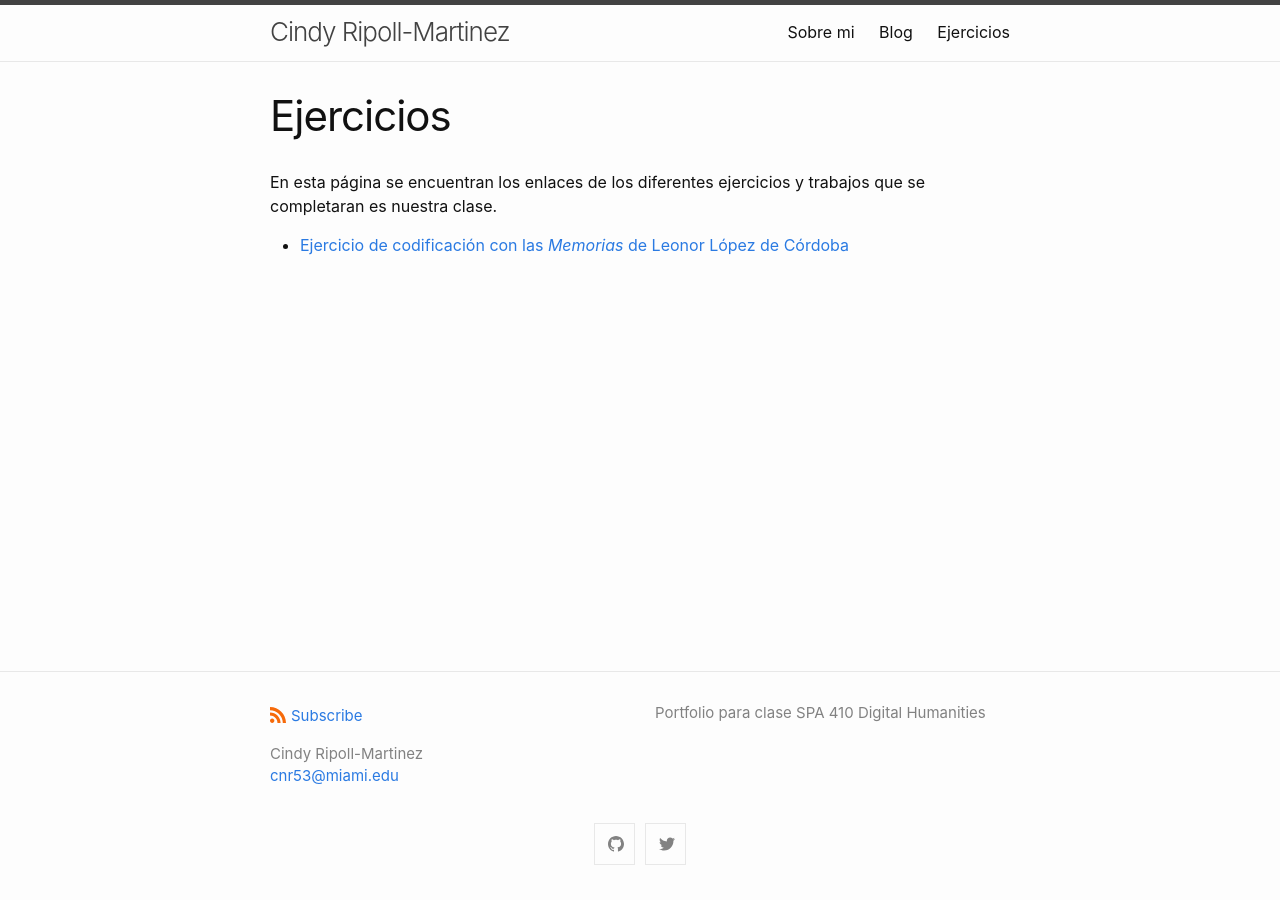
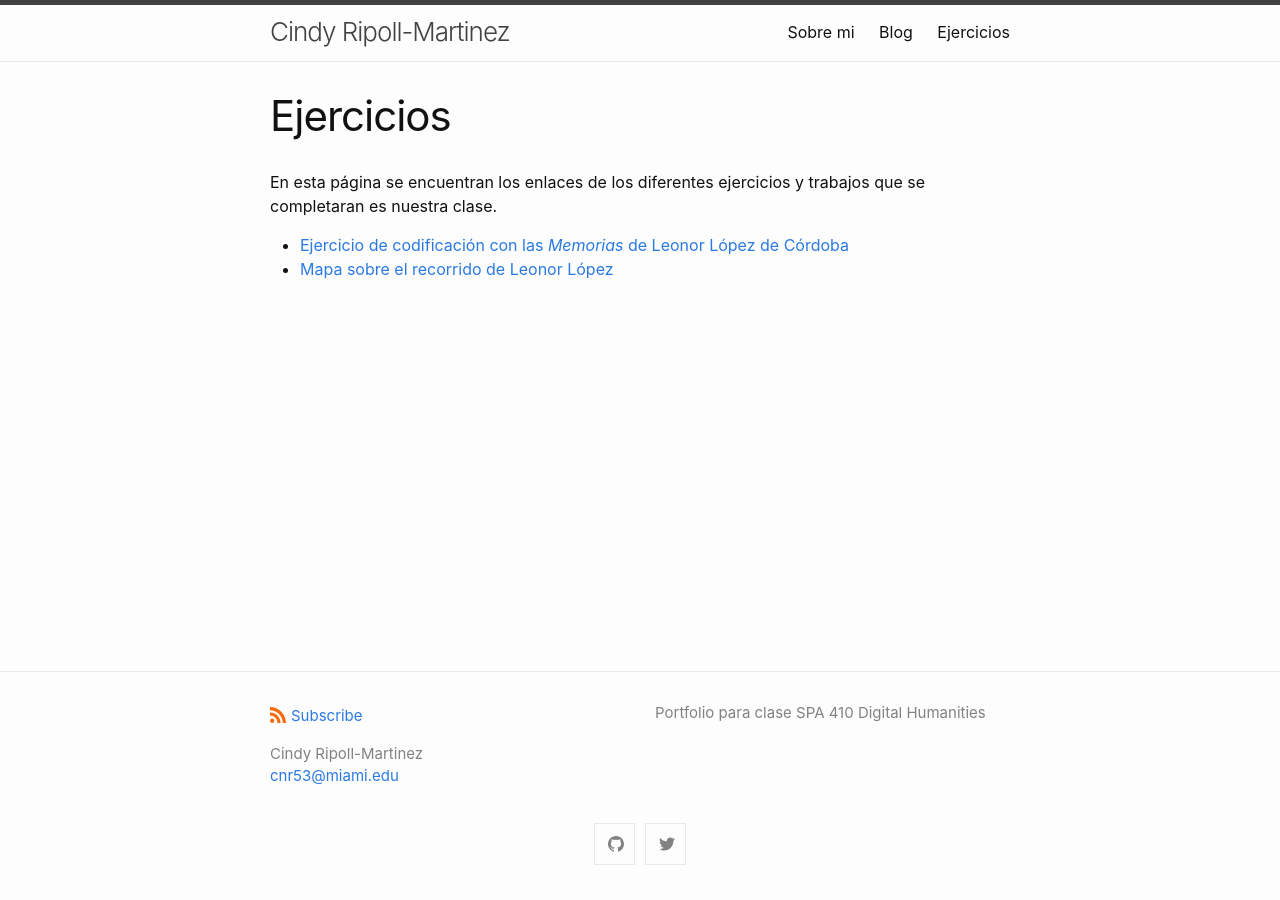
Before and after one commit to cindyripollm/cindyripollm.github.io, a Jekyll site: the page built from ejercicios/index.md, in a window 1280 px wide. Built offline with Jekyll 4.4.1, drawn with Linux system fonts in a browser that asks for light colours.

Commit message:
Update index.md

```diff
--- a/ejercicios/index.md
+++ b/ejercicios/index.md
@@ -6,3 +6,4 @@ title: Ejercicios
 En esta página se encuentran los enlaces de los diferentes ejercicios y trabajos que se completaran es nuestra clase.
 
 - [Ejercicio de codificación con las *Memorias* de Leonor López de Córdoba](https://cindyripollm.github.io/ejercicios/LLC_memorias1.html)
+- [Mapa sobre el recorrido de Leonor López](https://cindyripollm.github.io/ejercicios/mapa.md)
```
